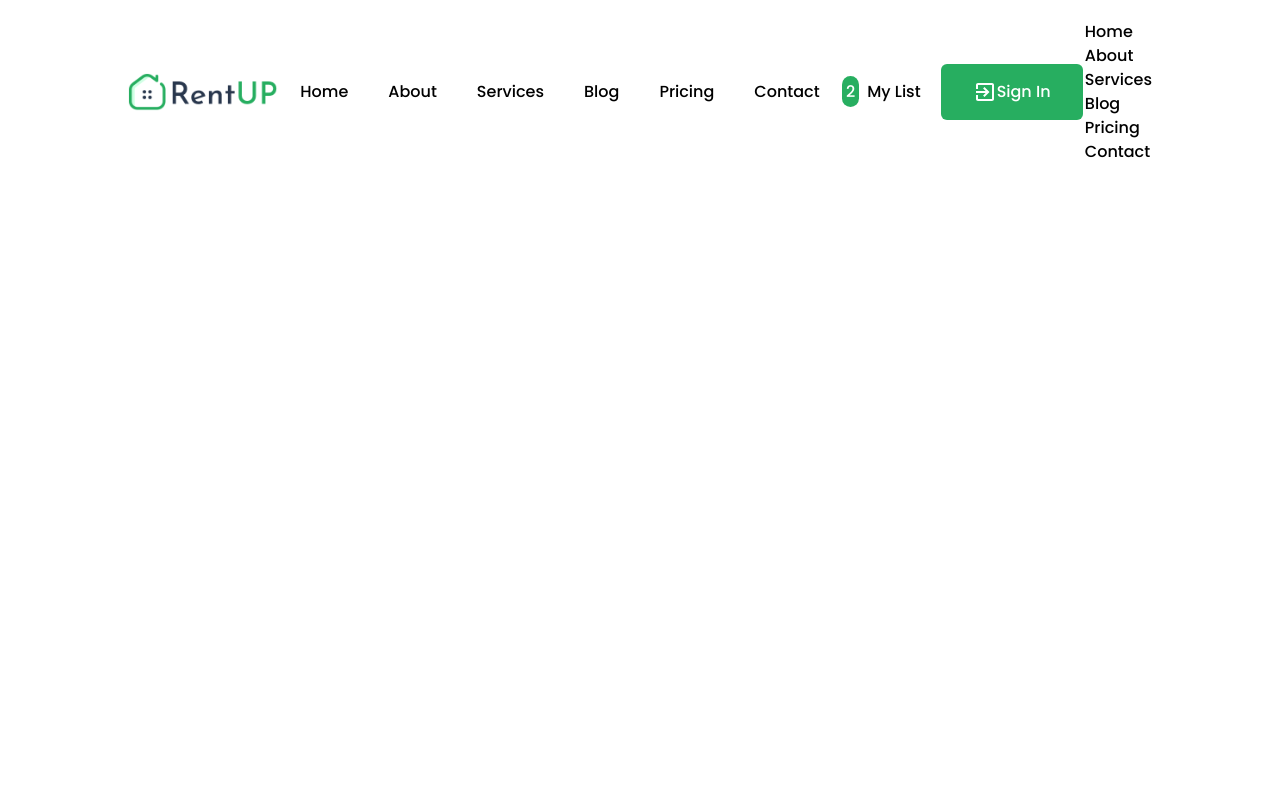
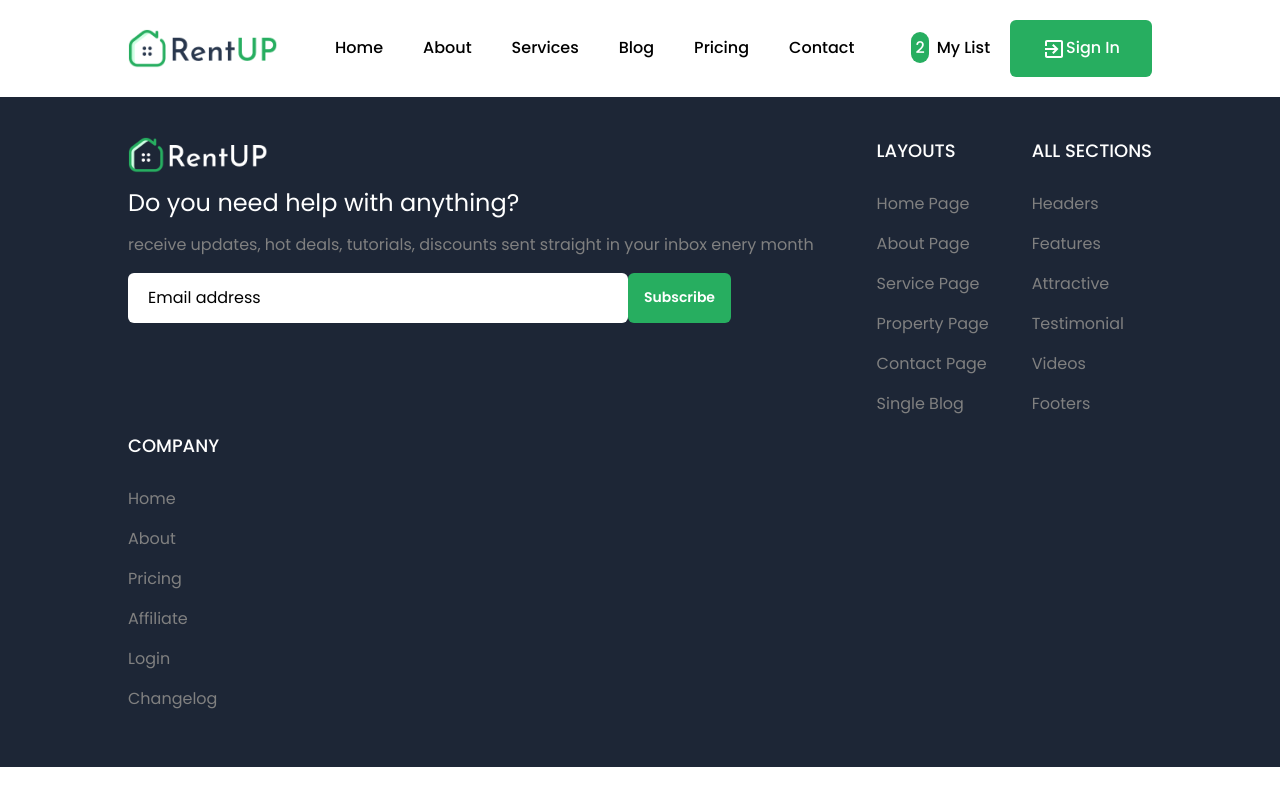
Before and after one commit to SanuRaj-K/rent-up, a Next.js app: page / in a window 1280 px wide. Built offline with nearby package versions, Linux system fonts and the light colour scheme.

Commit message:
header and footer added

```diff
--- a/src/app/layout.js
+++ b/src/app/layout.js
@@ -1,11 +1,12 @@
- import { Poppins } from "next/font/google";
+import { Poppins } from "next/font/google";
 import "./globals.css";
 import { NavBar } from "@/components/header";
+import { Footer } from "@/components/footer";
 
 const poppins = Poppins({
   weight: ["100", "200", "300", "400", "500", "600", "700", "800", "900"],
   subsets: ["latin"],
- });
+});
 
 export const metadata = {
   title: "Create Next App",
@@ -18,6 +19,7 @@ export default function RootLayout({ children }) {
       <body className={`${poppins.className} antialiased`}>
         <NavBar />
         {children}
+        <Footer />
       </body>
     </html>
   );
--- /dev/null
+++ b/src/components/footer/index.jsx
@@ -0,0 +1,53 @@
+import Image from "next/image";
+import React from "react";
+import { FooterList } from "../list/FooterList";
+import { allSections, company, layouts } from "@/constants";
+
+export const Footer = () => {
+  return (
+    <div className="bg-[#1d2636]">
+      <section className="  py-10  fb flex-wrap  max-w-[80%] mx-auto ">
+        <div className=" mb-10 lg:mb-0">
+          <div>
+            <Image
+              src={"/assets/icons/logo-light.png"}
+              alt="logo"
+              height={40}
+              width={140}
+            />
+            <h3 className=" text-white text-[24px] my-3">
+              Do you need help with anything?
+            </h3>
+            <p className=" text-[#808080] pr-5">
+              receive updates, hot deals, tutorials, discounts sent straight in
+              your inbox enery month
+            </p>
+            <div className=" h-[50px] flex mt-4  ">
+              <input
+                type="text"
+                name="mail"
+                className=" w-[500px] rounded-md px-5 placeholder:text-black outline-none"
+                placeholder="Email address"
+                id="mail"
+              />
+              <button className=" bg-primary px-4 py-2 rounded-md text-white text-[14px] font-semibold h-full">
+                Subscribe
+              </button>
+            </div>
+          </div>
+        </div>
+        {/* <div className=" grid  mt-10 grid-cols-2 md:grid-cols-3 lg:gap-14"> */}
+          <div>
+            <FooterList content={layouts} title={"layouts"} />
+          </div>
+          <div>
+            <FooterList content={allSections} title={"all sections"} />
+          </div>
+          <div>
+            <FooterList content={company} title={"company"} />
+          </div>
+        {/* </div> */}
+      </section>
+    </div>
+  );
+};
--- a/src/components/header/index.jsx
+++ b/src/components/header/index.jsx
@@ -1,12 +1,15 @@
+"use client";
 import { navLinks } from "@/constants";
 import Image from "next/image";
 import Link from "next/link";
-import React from "react";
+import React, { useState } from "react";
 import ExitToAppIcon from "@mui/icons-material/ExitToApp";
 import MenuIcon from "@mui/icons-material/Menu";
+import CloseIcon from "@mui/icons-material/Close";
 export const NavBar = () => {
+  const [showMenu, setShowMenu] = useState(false);
   return (
-    <div className="  w-full px-10 md:px-0 md:max-w-[80%]  mx-auto bg-white">
+    <div className="  relative  w-full px-10 md:px-0 md:max-w-[80%]  mx-auto bg-white">
       <section className=" text-base  capitalize text-black font-medium py-5 fb items-center">
         <div>
           <Image
@@ -52,19 +55,30 @@ export const NavBar = () => {
             </li>
           </ul>
         </div>
-        <div className=" lg:hidden">
-          <MenuIcon />
+        <div className=" block lg:hidden" onClick={() => setShowMenu((prev) => !prev)}>
+          {showMenu ? <CloseIcon /> : <MenuIcon />}
         </div>
 
         {/* Mobile Nav */}
-        <ul>
-          {navLinks.map((item, index) => (
-            <Link href={item.path} key={index}>
-              <li>{item.title}</li>
-            </Link>
-          ))}
-        </ul>
       </section>
+      <div className=" lg:hidden absolute right-0  px-10   bg-primary top-0">
+        {showMenu && (
+          <ul className=" relative  py-5  ">
+            <div
+              onClick={() => setShowMenu((prev) => !prev)}
+              className="  w-full absolute top-0 right-0"
+            >
+              {" "}
+              <CloseIcon />
+            </div>
+            {navLinks.map((item, index) => (
+              <Link className="   text-white " href={item.path} key={index}>
+                <li className=" mb-3 border-b-2 capitalize">{item.title}</li>
+              </Link>
+            ))}
+          </ul>
+        )}
+      </div>
     </div>
   );
 };
--- /dev/null
+++ b/src/components/list/FooterList.jsx
@@ -0,0 +1,22 @@
+import React from "react";
+
+export const FooterList = ({ content, title }) => {
+  return (
+    <div>
+      <div>
+        <h1 className=" font-medium uppercase text-white text-[18px]">{title}</h1>
+
+        <ul className=" mt-7">
+          {content?.map((item, index) => (
+            <li
+              className=" cursor-pointer text-[#808080] capitalize mb-4 text-[16px]"
+              key={index}
+            >
+              {item}
+            </li>
+          ))}
+        </ul>
+      </div>
+    </div>
+  );
+};
--- a/src/constants/index.js
+++ b/src/constants/index.js
@@ -24,3 +24,28 @@ export const navLinks = [
     path: "/contact",
   },
 ];
+
+export const layouts = [
+  "home page",
+  "about page",
+  "service page",
+  "property page",
+  "contact page",
+  "single blog",
+];
+export const allSections = [
+  "headers",
+  "features",
+  "attractive",
+  "testimonial",
+  "videos",
+  "footers",
+];
+export const company = [
+  "home",
+  "about",
+  "pricing",
+  "affiliate",
+  "login",
+  "changelog",
+];
```
Also changed, not shown: public/assets/icons/logo-light.png (renamed from public/assets/images/logo-light.png).
